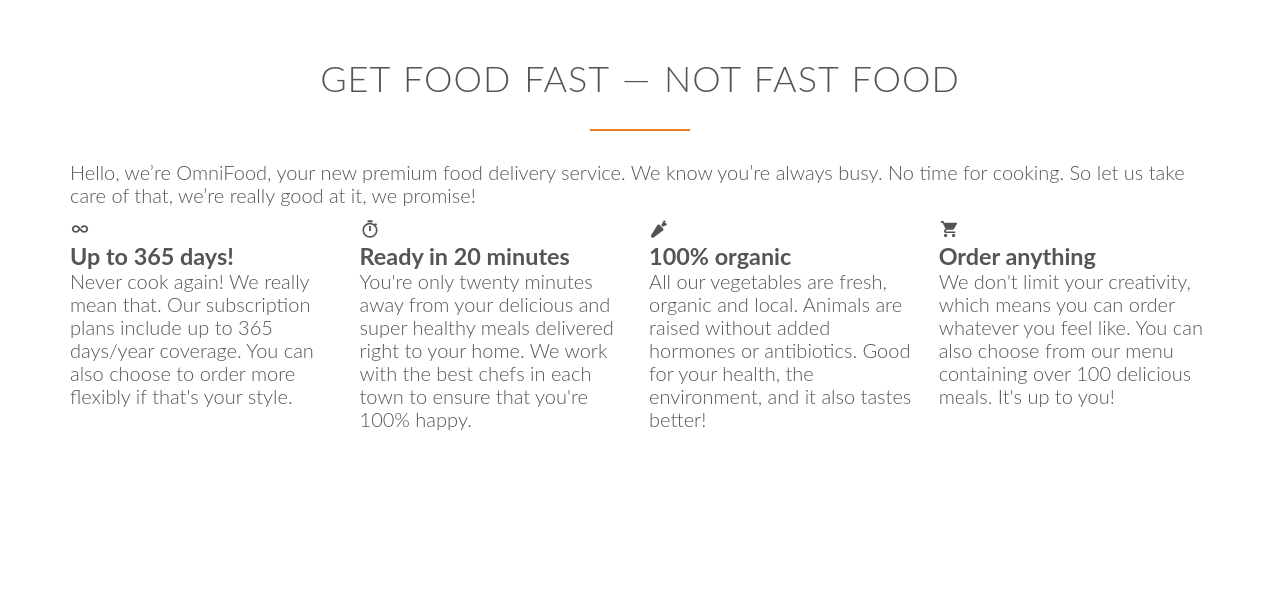
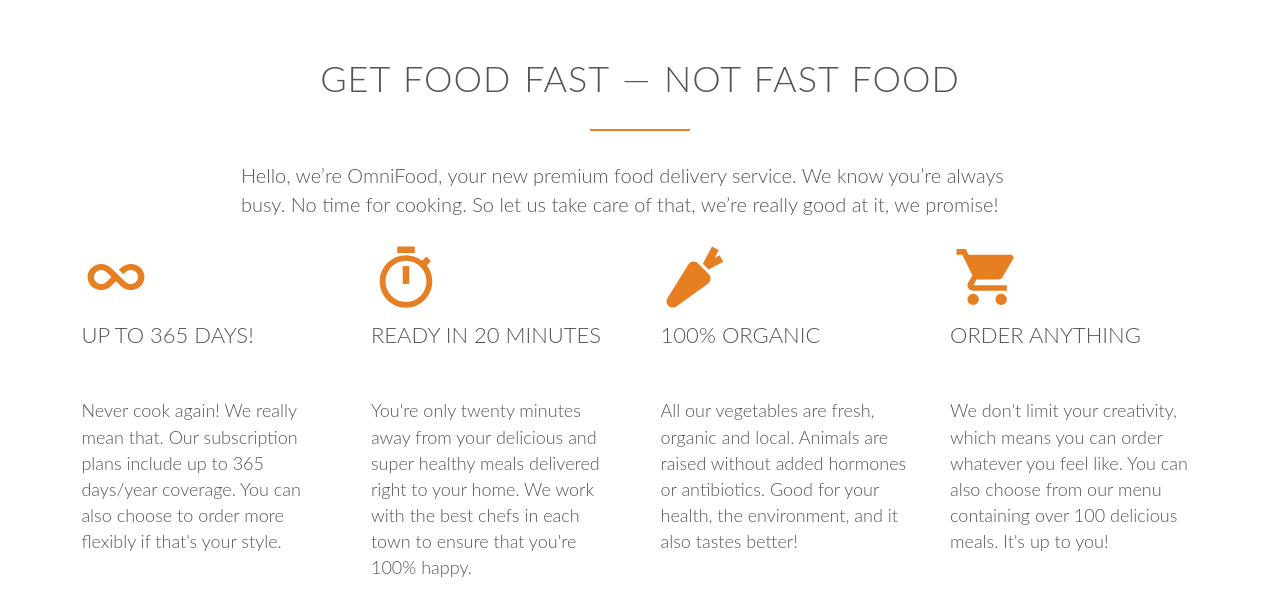
Before and after one commit to ChickinSupp/DavidDBaker.github.io, a plain HTML site: page index.html in a window 1280 px wide. Shown: the part 822-1437 px from the top of the page. Before the commit the page ends 1344 px from the top, so only its background shows below. Drawn offline with nearby package versions, Linux system fonts and the light colour scheme.

Commit message:
styling icons

```diff
--- a/assets/css/style.css
+++ b/assets/css/style.css
@@ -33,13 +33,17 @@
     padding: 80px 0;
 }
 
+.box {
+    padding: 1%;
+}
+
 /* HEADINGS */
 
 h1,
-h2 {
+h2,
+h3 {
     font-weight: 300;
     text-transform: uppercase;
-    letter-spacing: 1px;
 }
 
 h1 {
@@ -48,6 +52,7 @@
     color: #fff;
     font-size: 240%;
     word-spacing: 4px;
+    letter-spacing: 1px;
 }
 
 h2 {
@@ -55,6 +60,12 @@
     word-spacing: 2px;
     text-align: center;
     margin-bottom: 30px;
+    letter-spacing: 1px;
+}
+
+h3 {
+    font-size: 110%;
+    margin-bottom: 50px;
 }
 
 h2:after {
@@ -67,8 +78,27 @@
     margin-top: 30px;
 }
 
+/* ----- PARAGRAPHS -----*/
+.long-copy {
+    line-height: 145%;
+    width: 70%;
+    margin-left: 15%;
+}
+
+.box p {
+    font-size: 90%;
+    line-height: 145%;
+}
+
+/* ----- ICONS -----*/
+.icon-big {
+    font-size: 350%;
+    display: block;
+    color: #e67e22;
+    margin-bottom: 10px;
+}
+
 /* HEADER */
-
 header {
     background-image: linear-gradient(rgba(0, 0, 0, 0.7), rgba(0, 0, 0, 0.7)), url(/assets/img/hero.jpg);
     background-size: cover;
--- a/index.html
+++ b/index.html
@@ -40,26 +40,26 @@
         </div class="row">
 
         <div class="row">
-            <div class="col span-1-of-4">
-                <ion-icon name="infinite"></ion-icon>
+            <div class="col span-1-of-4 box">
+                <ion-icon class="icon-big" name="infinite"></ion-icon>
                 <h3>Up to 365 days!</h3>
                 <p>Never cook again! We really mean that. Our subscription plans include up to 365 days/year coverage. You can also choose to order more flexibly if that's your style.</p>
             </div>
 
-            <div class="col span-1-of-4">
-                <ion-icon name="stopwatch"></ion-icon>
+            <div class="col span-1-of-4 box">
+                <ion-icon class="icon-big" name="stopwatch"></ion-icon>
                 <h3>Ready in 20 minutes</h3>
                 <p>You're only twenty minutes away from your delicious and super healthy meals delivered right to your home. We work with the best chefs in each town to ensure that you're 100% happy.</p>
             </div>
 
-            <div class="col span-1-of-4">
-                <ion-icon name="nutrition"></ion-icon>
+            <div class="col span-1-of-4 box">
+                <ion-icon class="icon-big" name="nutrition"></ion-icon>
                 <h3>100% organic</h3>
                 <p>All our vegetables are fresh, organic and local. Animals are raised without added hormones or antibiotics. Good for your health, the environment, and it also tastes better!</p>
             </div>
 
-            <div class="col span-1-of-4">
-                <ion-icon name="cart"></ion-icon>
+            <div class="col span-1-of-4 box">
+                <ion-icon class="icon-big" name="cart"></ion-icon>
                 <h3>Order anything</h3>
                 <p>We don't limit your creativity, which means you can order whatever you feel like. You can also choose from our menu containing over 100 delicious meals. It's up to you!</p>
             </div>
```
